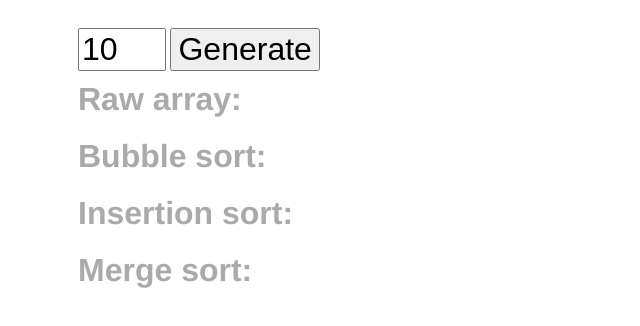
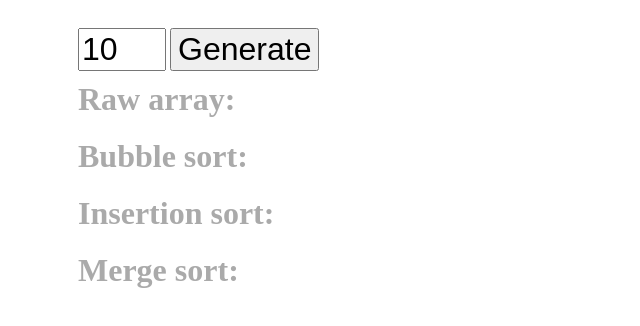
Before and after one commit to avkozlov4/sort, a plain HTML site: page index.html in a window 1280 px wide. Shown: the whole page, without its empty margins (0-640 px from the left). Drawn offline with nearby package versions, Linux system fonts and the light colour scheme.

Commit message:
Update index.html

```diff
--- a/index.html
+++ b/index.html
@@ -3,7 +3,7 @@
   <head>
     <style>
       .container {
-        font-family: Helvetica;
+
       }
 
       h3 {
```
